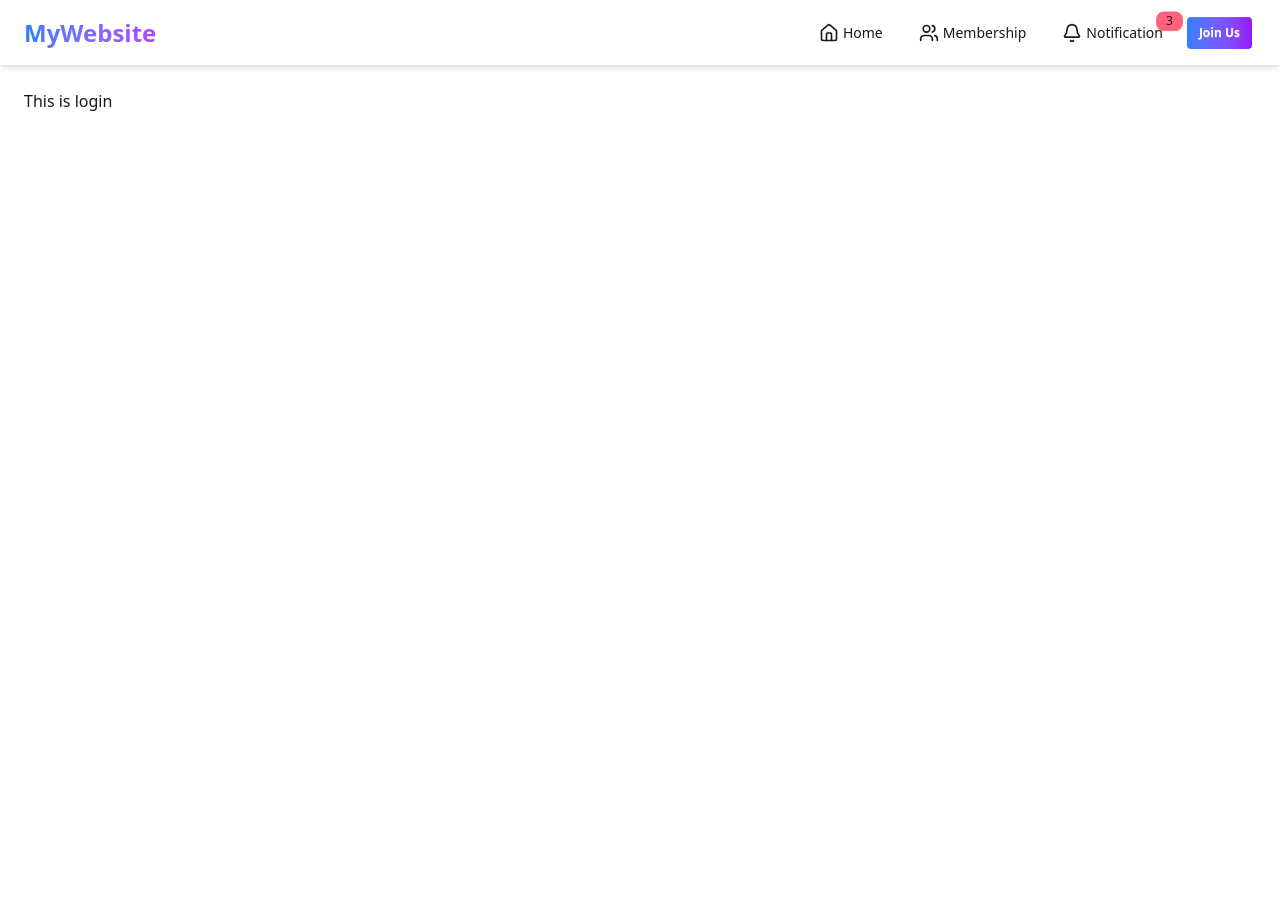
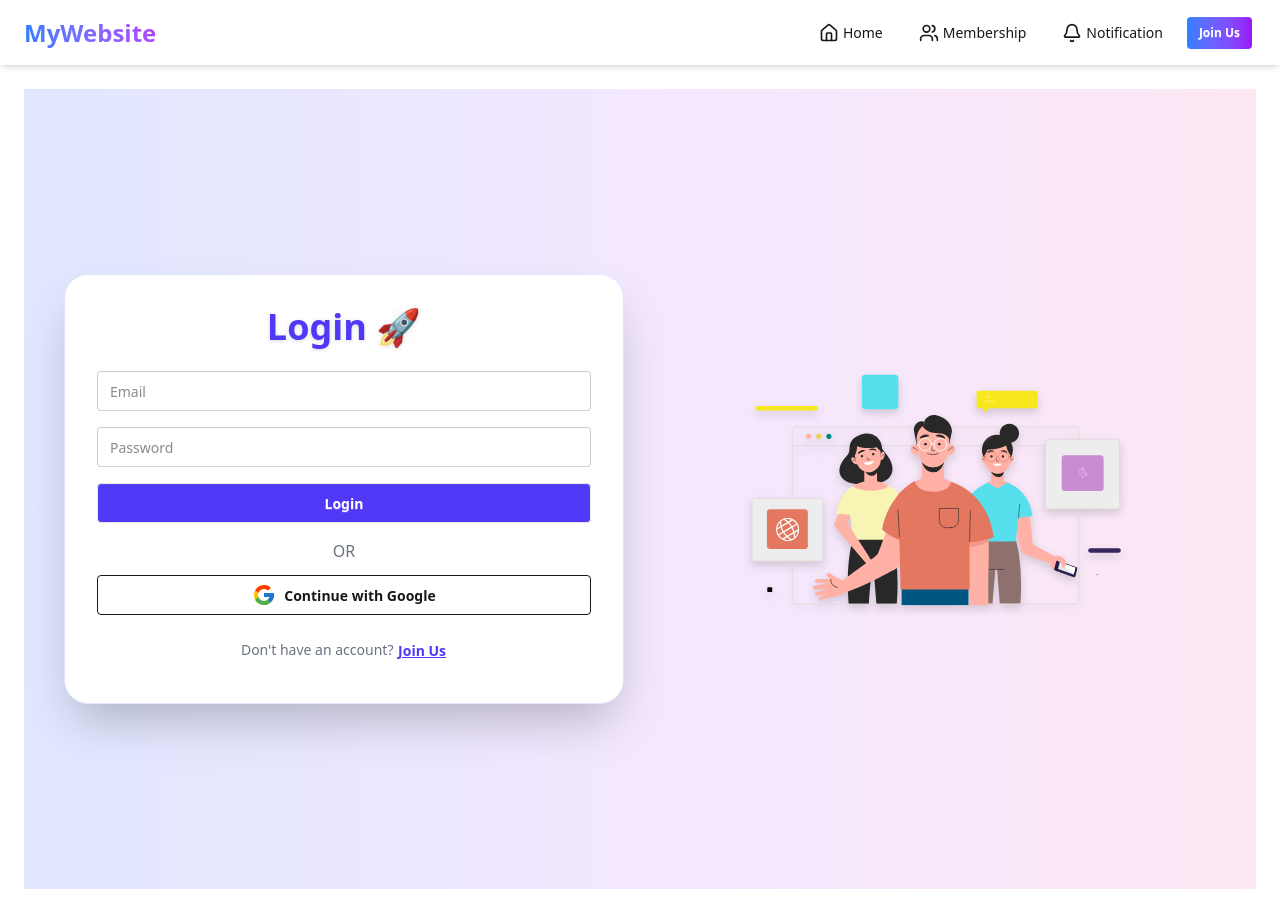
Before and after one commit to ahasanshaker/forum-client, a React (Vite) app: page /login in a window 1280 px wide. Before the commit the page ends 800 px from the top, so only its background shows below. Built offline with nearby package versions, Linux system fonts and the light colour scheme; no server answers.

Commit message:
updaed login authentication and logout button

```diff
--- a/src/components/Navbar.jsx
+++ b/src/components/Navbar.jsx
@@ -1,7 +1,16 @@
-import { Link } from "react-router";
-import { Home, Bell, Users } from "lucide-react"; // icon import
+import { Link, useNavigate } from "react-router";
+import { Home, Bell, Users } from "lucide-react";
+import { useAuth } from "../context/AuthContext";
 
 const Navbar = () => {
+  const { user, logout } = useAuth();
+  const navigate = useNavigate();
+
+  const handleLogout = async () => {
+    await logout();
+    navigate("/");
+  };
+
   return (
     <div className="navbar bg-base-100 shadow-md px-6 sticky top-0 z-50">
       {/* Left side logo */}
@@ -47,14 +56,16 @@ const Navbar = () => {
             >
               <Bell className="w-5 h-5" />
               <span className="hidden md:inline">Notification</span>
-              {/* Notification badge */}
+              {user && (
                 <span className="badge badge-error badge-sm absolute -top-1 -right-2 animate-bounce">
                   3
                 </span>
+              )}
             </Link>
           </li>
 
-          {/* Join Us button */}
+          {/* Conditional Join Us / Logout */}
+          {!user ? (
             <li>
               <Link
                 to="/join-us"
@@ -63,6 +74,24 @@ const Navbar = () => {
                 Join Us
               </Link>
             </li>
+          ) : (
+            <li className="flex items-center gap-2">
+              {/* User Photo and Logout button in the same line */}
+              <div className="flex items-center gap-2">
+                <img
+                  src={user.photoURL }
+                  alt="profile"
+                  className="w-8 h-8 rounded-full border-2 border-indigo-500"
+                />
+                <button
+                  onClick={handleLogout}
+                  className="btn btn-sm bg-indigo-600 hover:bg-indigo-700 text-white border-none transition-all"
+                >
+                  Logout
+                </button>
+              </div>
+            </li>
+          )}
         </ul>
       </div>
     </div>
--- a/src/context/AuthContext.jsx
+++ b/src/context/AuthContext.jsx
@@ -8,8 +8,7 @@ import {
   getIdToken,
   updateProfile,
 } from "firebase/auth";
-import { auth, googleProvider } from "../firebase/firebase.init";
-// import { auth, googleProvider } from "../firebase";
+import { auth, googleProvider } from "../firebase/firebase.init"; // Firebase config
 
 const AuthContext = createContext();
 
@@ -17,26 +16,44 @@ export const AuthProvider = ({ children }) => {
   const [user, setUser] = useState(null);
   const [loading, setLoading] = useState(true);
 
-  const signUp = (email, password, displayName) =>
-    createUserWithEmailAndPassword(auth, email, password).then((res) =>
-      updateProfile(res.user, { displayName })
-    );
+  // Sign up with email, password, displayName
+  const signUp = async (email, password, displayName) => {
+    const res = await createUserWithEmailAndPassword(auth, email, password);
+    if (displayName) {
+      await updateProfile(res.user, { displayName });
+    }
+    return res.user;
+  };
 
-  const signIn = (email, password) => signInWithEmailAndPassword(auth, email, password);
+  // Sign in with email & password
+  const signIn = async (email, password) => {
+    const res = await signInWithEmailAndPassword(auth, email, password);
+    return res.user;
+  };
 
-  const signInWithGoogle = () => signInWithPopup(auth, googleProvider);
+  // Sign in with Google
+  const signInWithGoogle = async () => {
+    const res = await signInWithPopup(auth, googleProvider);
+    return res.user;
+  };
 
-  const logout = () => signOut(auth);
+  // Logout
+  const logout = async () => {
+    await signOut(auth);
+    setUser(null);
+    localStorage.removeItem("token");
+  };
 
+  // Listen for user auth state changes
   useEffect(() => {
     const unsubscribe = onAuthStateChanged(auth, async (currentUser) => {
       if (currentUser) {
         const token = await getIdToken(currentUser);
-        localStorage.setItem("token", token); // server JWT later (if any) can replace/augment this
+        localStorage.setItem("token", token); // optional: for backend JWT later
         setUser(currentUser);
       } else {
+        setUser(null);
         localStorage.removeItem("token");
-        setUser(null);
       }
       setLoading(false);
     });
@@ -45,10 +62,20 @@ export const AuthProvider = ({ children }) => {
   }, []);
 
   return (
-    <AuthContext.Provider value={{ user, loading, signUp, signIn, signInWithGoogle, logout }}>
+    <AuthContext.Provider
+      value={{
+        user,
+        loading,
+        signUp,
+        signIn,
+        signInWithGoogle,
+        logout,
+      }}
+    >
       {children}
     </AuthContext.Provider>
   );
 };
 
+// Custom hook to use auth context
 export const useAuth = () => useContext(AuthContext);
--- a/src/pages/JoinUs.jsx
+++ b/src/pages/JoinUs.jsx
@@ -84,7 +84,7 @@ const JoinUs = () => {
               type="submit"
               className="btn w-full bg-indigo-600 text-white hover:bg-indigo-700 transition-all"
             >
-              Login / Register
+              Register
             </button>
           </form>
 
--- a/src/pages/Login.jsx
+++ b/src/pages/Login.jsx
@@ -1,11 +1,132 @@
-import React from 'react';
+import React, { useState } from "react";
+import Lottie from "react-lottie-player";
+import { motion } from "framer-motion";
+import loginAnimation from "../assets/lottie/join.json"; // তোমার Login Lottie JSON path
+import { useForm } from "react-hook-form";
+import { useNavigate, Link } from "react-router"; // react-router v6
+import { FcGoogle } from "react-icons/fc";
+
+// Firebase imports
+// import { auth, googleProvider } from "../firebase"; // firebase config
+import { signInWithEmailAndPassword, signInWithPopup } from "firebase/auth";
+import { auth, googleProvider } from "../firebase/firebase.init";
 
 const Login = () => {
-    return (
-        <div>
-            <h1>This is login</h1>
-        </div>
-    );
+  const { register, handleSubmit, formState: { errors } } = useForm();
+  const [error, setError] = useState("");
+  const navigate = useNavigate();
+
+  // Email/Password login
+  const onSubmit = async (data) => {
+    setError("");
+    try {
+      await signInWithEmailAndPassword(auth
+        , data.email, data.password);
+      navigate("/"); // redirect to Home on success
+    } catch (err) {
+      setError(err.message);
+    }
+  };
+
+  // Google login
+  const handleGoogle = async () => {
+    setError("");
+    try {
+      await signInWithPopup(auth, googleProvider);
+      navigate("/"); // redirect to Home on success
+    } catch (err) {
+      setError(err.message);
+    }
+  };
+
+  return (
+    <motion.div
+      className="min-h-screen bg-gradient-to-r from-indigo-100 via-purple-100 to-pink-100 flex items-center justify-center px-6 overflow-hidden"
+      initial={{ opacity: 0 }}
+      animate={{ opacity: 1 }}
+      transition={{ duration: 1 }}
+    >
+      <div className="grid md:grid-cols-2 gap-8 items-center max-w-6xl w-full">
+
+        {/* Left Side - Form */}
+        <motion.div
+          className="bg-white p-8 rounded-3xl shadow-2xl border border-indigo-100"
+          initial={{ opacity: 0, x: -50 }}
+          animate={{ opacity: 1, x: 0 }}
+          transition={{ duration: 0.7 }}
+        >
+          <h2 className="text-4xl font-extrabold text-indigo-600 mb-6 text-center drop-shadow-sm">
+            Login 🚀
+          </h2>
+
+          <form onSubmit={handleSubmit(onSubmit)} className="space-y-4">
+            <input
+              {...register("email", { required: true })}
+              type="email"
+              placeholder="Email"
+              className="input input-bordered w-full focus:ring-2 focus:ring-indigo-500"
+            />
+            {errors.email && <p className="text-red-500 text-sm">Email is required</p>}
+
+            <input
+              {...register("password", { required: true, minLength: 6 })}
+              type="password"
+              placeholder="Password"
+              className="input input-bordered w-full focus:ring-2 focus:ring-indigo-500"
+            />
+            {errors.password && <p className="text-red-500 text-sm">Password min 6 characters</p>}
+
+            <button
+              type="submit"
+              className="btn w-full bg-indigo-600 text-white hover:bg-indigo-700 transition-all"
+            >
+              Login
+            </button>
+          </form>
+
+          {/* OR separator */}
+          <p className="text-center text-gray-500 mt-4">OR</p>
+
+          {/* Google Login */}
+          <button
+            onClick={handleGoogle}
+            className="btn btn-outline w-full mt-3 flex items-center justify-center gap-2"
+          >
+            <FcGoogle size={24} /> Continue with Google
+          </button>
+
+          {/* Show error */}
+          {error && <p className="text-sm mt-3 text-red-500 text-center">{error}</p>}
+
+          {/* Join Us Link */}
+          <p className="text-center text-sm text-gray-500 mt-4">
+            Don't have an account?{" "}
+            <Link
+              to="/join-us"
+              className="btn btn-link text-indigo-600 hover:underline p-0"
+            >
+              Join Us
+            </Link>
+          </p>
+        </motion.div>
+
+        {/* Right Side - Lottie Animation */}
+        <motion.div
+          className="hidden md:flex justify-center"
+          initial={{ opacity: 0, x: 50 }}
+          animate={{ opacity: 1, x: 0 }}
+          transition={{ duration: 0.7 }}
+        >
+          <Lottie
+            loop
+            animationData={loginAnimation}
+            play
+            className="w-96 h-96 drop-shadow-lg"
+          />
+        </motion.div>
+      </div>
+    </motion.div>
+  );
 };
 
 export default Login;
```
Lines whose indentation alone changed are shown as unchanged.
